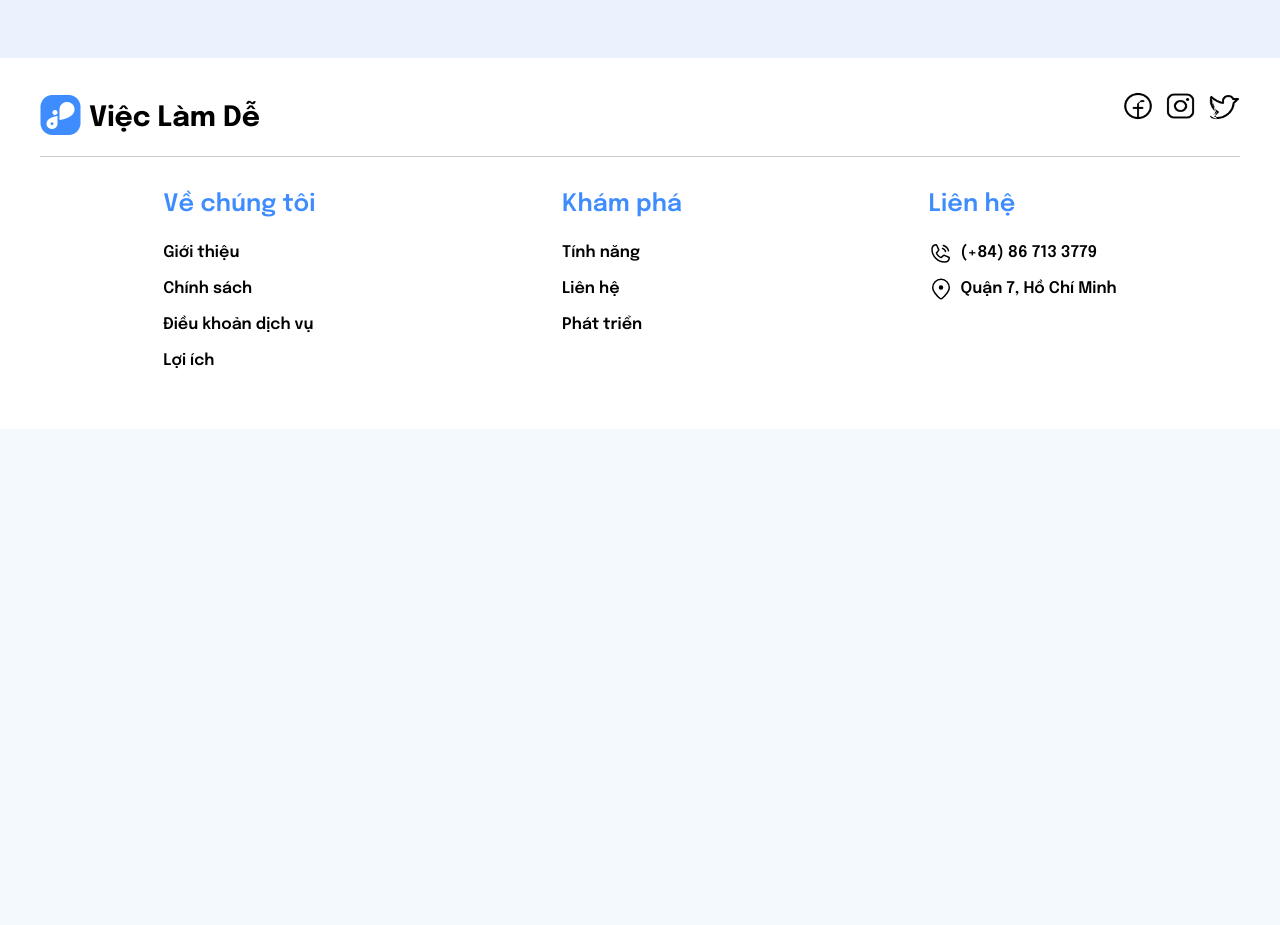
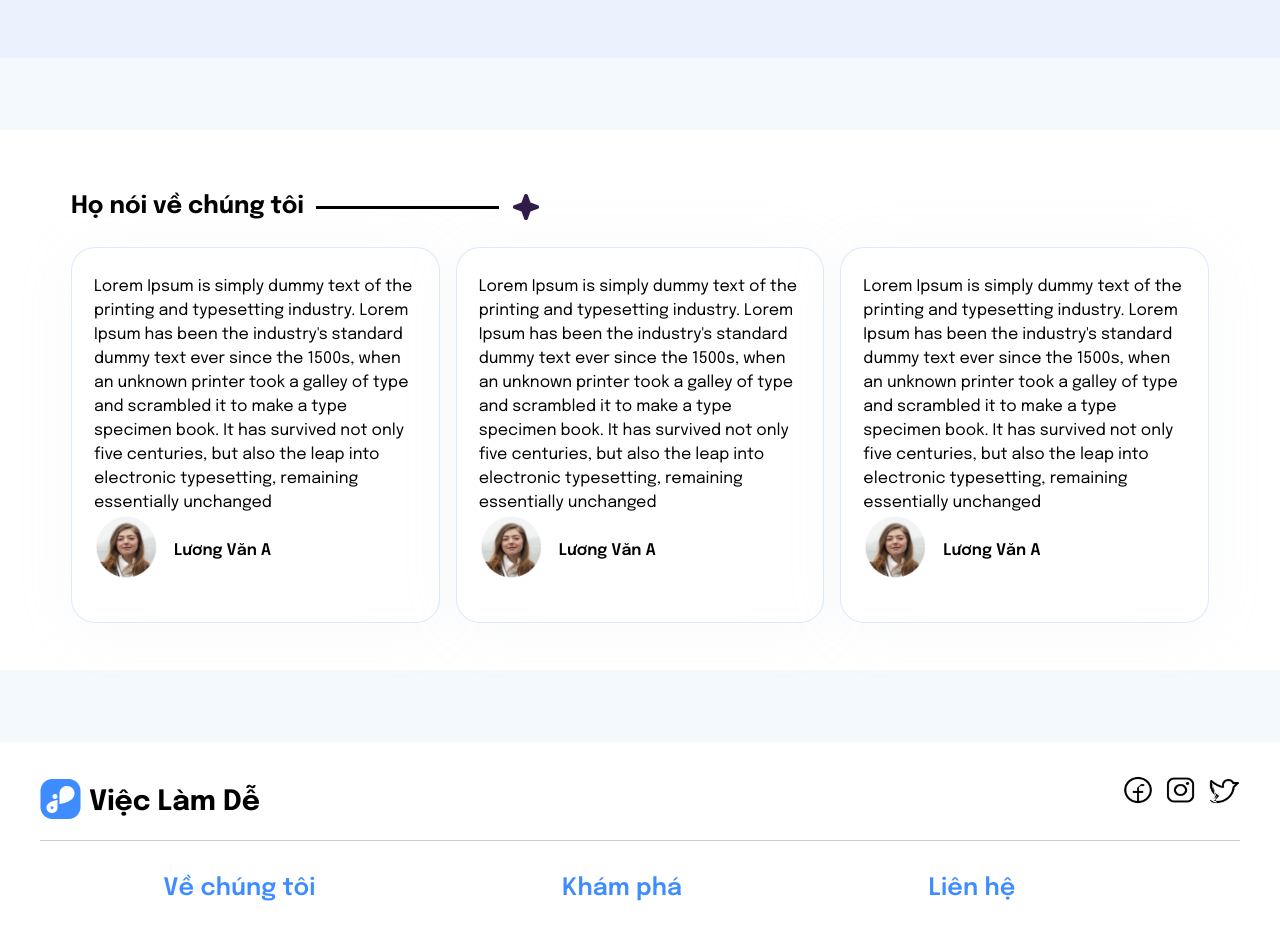
Before and after one commit to LamPhuongZ/FE-Hackathon-TypeScript, a React (Vite) app: page / in a window 1280 px wide. Shown: the part 1820-2745 px from the top of the page. Before the commit the page ends 2249 px from the top, so only its background shows below. Built offline with nearby package versions, Linux system fonts and the light colour scheme; a small style sheet from the web is missing.

Commit message:
feat: home-page-feedback

```diff
--- a/src/pages/HomePage/components/feedback/index.tsx
+++ b/src/pages/HomePage/components/feedback/index.tsx
@@ -0,0 +1,61 @@
+import iconFeedback from "../../../../assets/icons/star-four-fill.svg";
+import authorImage from "../../../../assets/images/avatar-1.png";
+import Card from "../../../../components/card";
+
+const feedbackData = [
+  {
+    text: "Lorem Ipsum is simply dummy text of the printing and typesetting industry. Lorem Ipsum has been the industry's standard dummy text ever since the 1500s, when an unknown printer took a galley of type and scrambled it to make a type specimen book. It has survived not only five centuries, but also the leap into electronic typesetting, remaining essentially unchanged",
+    author: "Lương Văn A",
+    image: authorImage,
+  },
+  {
+    text: "Lorem Ipsum is simply dummy text of the printing and typesetting industry. Lorem Ipsum has been the industry's standard dummy text ever since the 1500s, when an unknown printer took a galley of type and scrambled it to make a type specimen book. It has survived not only five centuries, but also the leap into electronic typesetting, remaining essentially unchanged",
+    author: "Lương Văn A",
+    image: authorImage,
+  },
+  {
+    text: "Lorem Ipsum is simply dummy text of the printing and typesetting industry. Lorem Ipsum has been the industry's standard dummy text ever since the 1500s, when an unknown printer took a galley of type and scrambled it to make a type specimen book. It has survived not only five centuries, but also the leap into electronic typesetting, remaining essentially unchanged",
+    author: "Lương Văn A",
+    image: authorImage,
+  },
+];
+
+export function Feedback() {
+  return (
+    <section className="pt-[61px] pb-[47px] px-[71px] my-[72px] flex flex-col gap-4 bg-white">
+      <h2 className="flex justify-start items-center gap-3 text-2xl font-bold mb-2">
+        Họ nói về chúng tôi
+        <span className="w-[183px] h-[3px] bg-black"></span>
+        <img
+          className="w-[30px] h-[30px]"
+          src={iconFeedback}
+          alt="icon-star-four-fill"
+        />
+      </h2>
+      <div className="flex flex-col md:flex-row md:gap-4">
+        {feedbackData.map((item, index) => (
+          <Card
+            key={index}
+            width="411px"
+            height="376px"
+            borderRadius="24px"
+            padding="18px 22px 34px 22px"
+            boxShadow="0px 6px 58px 0px rgba(196, 203, 214, 0.10)"
+          >
+            <div className="flex flex-col">
+              <p>{item.text}</p>
+              <div className="flex flex-row justify-start items-center">
+                <img
+                  src={item.image}
+                  alt={item.author}
+                  className="w-16 h-16 rounded-[73px] mr-4"
+                />
+                <p className="mt-2 font-semibold">{item.author}</p>
+              </div>
+            </div>
+          </Card>
+        ))}
+      </div>
+    </section>
+  );
+}
--- a/src/pages/HomePage/index.tsx
+++ b/src/pages/HomePage/index.tsx
@@ -1,4 +1,5 @@
 import Benefits from "./components/benefits";
+import { Feedback } from "./components/feedback";
 import FindJob from "./components/find-job";
 
 export default function HomePage() {
@@ -6,6 +7,7 @@ export default function HomePage() {
     <>
       <FindJob />
       <Benefits />
+      <Feedback />
     </>
   );
 }
--- a/src/pages/NotFoundPage/index.tsx
+++ b/src/pages/NotFoundPage/index.tsx
@@ -6,7 +6,7 @@ export default function NotFoundPage() {
   const navigate = useNavigate();
   return (
     <div
-      className="container-wrapper mt-4 relative h-[600px] bg-no-repeat bg-center"
+      className="container-wrapper bg-white mt-4 relative h-[600px] bg-no-repeat bg-center"
       style={{ backgroundImage: `url(${bgImage})`, backgroundSize: "inherit" }}
     >
       <div className="error absolute left-1/2 top-10 text-center transform -translate-x-1/2 rotate-10 ">
```
Also changed, not shown: src/assets/icons/star-four-fill.svg (added), src/assets/images/avatar-1.png (added).
